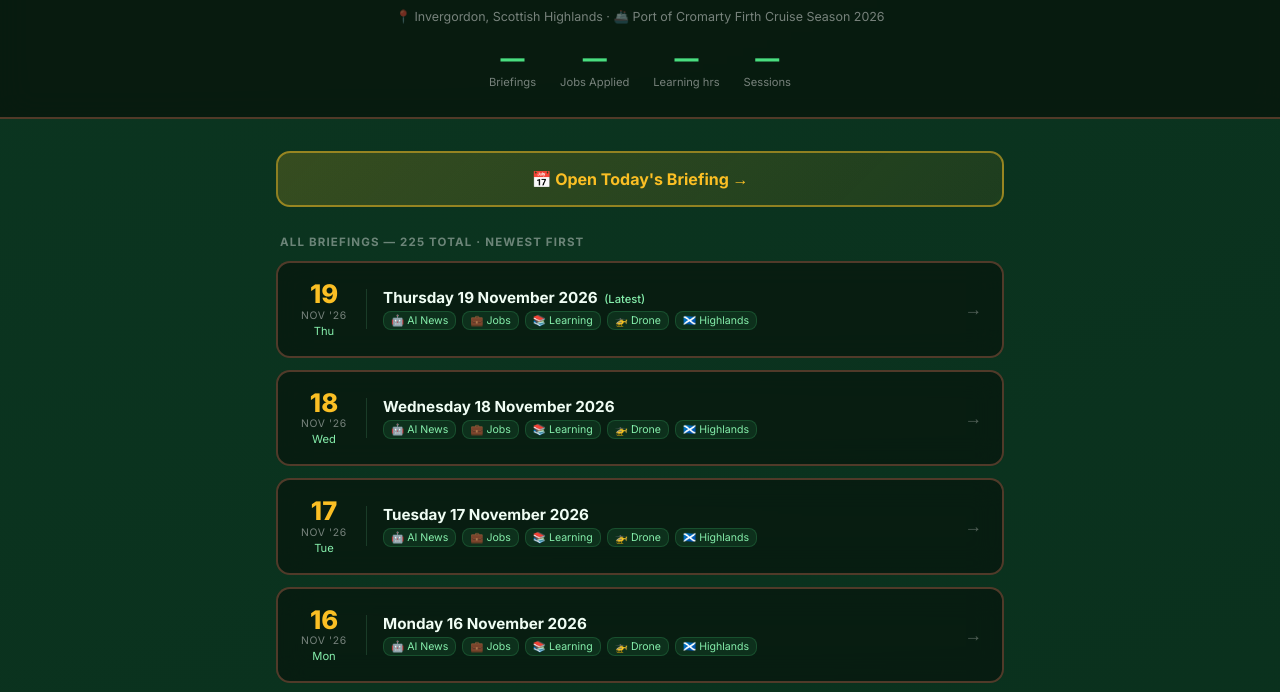
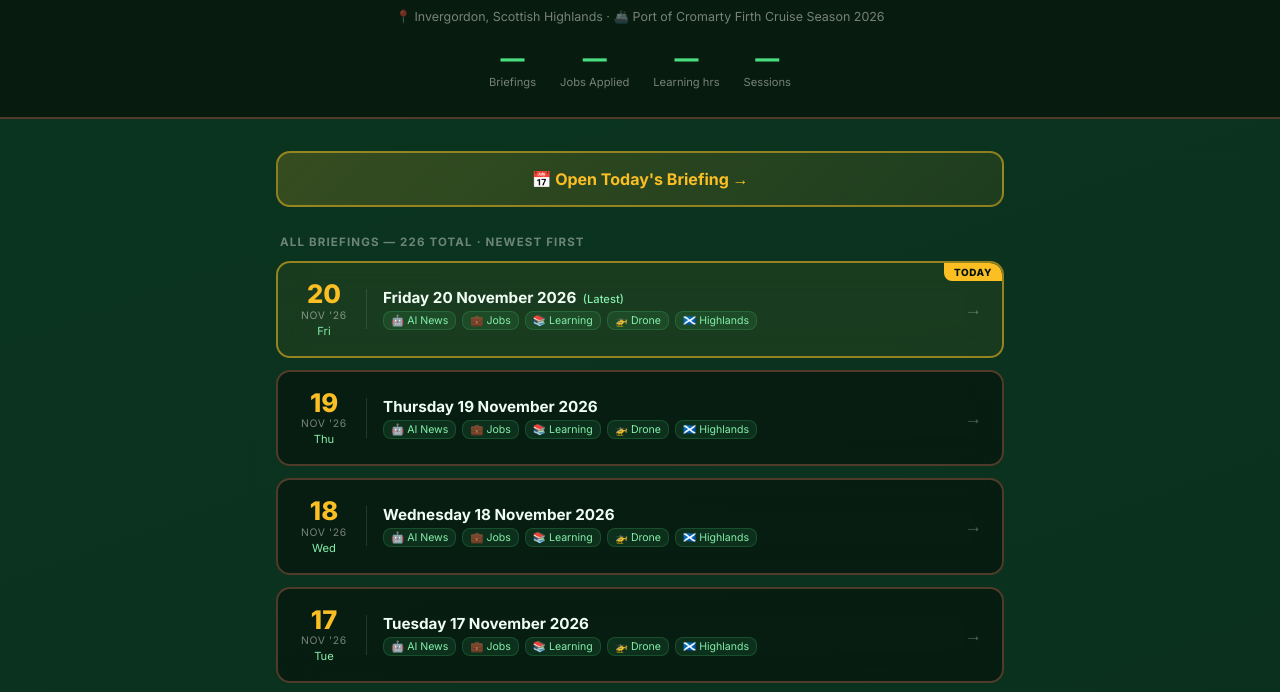
Before and after one commit to steve-ai-stuff/daily-briefing, a plain HTML site: page index.html in a window 1280 px wide. Shown: the part 101-793 px from the top of the page. Drawn offline with Linux system fonts and the light colour scheme.

Commit message:
Update index — 226 briefings

```diff
--- a/index.html
+++ b/index.html
@@ -111,6 +111,7 @@ footer{text-align:center;color:rgba(255,255,255,0.25);font-size:0.75rem;padding-
 // Add new entries here each time a new briefing is generated.
 // JavaScript will parse dates and sort newest-first automatically.
 var BRIEFINGS = [
+["20", "11", "2026", "Daily-Briefing_20-11-2026.html"],
   ["19", "11", "2026", "Daily-Briefing_19-11-2026.html"],
   ["18", "11", "2026", "Daily-Briefing_18-11-2026.html"],
   ["17", "11", "2026", "Daily-Briefing_17-11-2026.html"],
```
